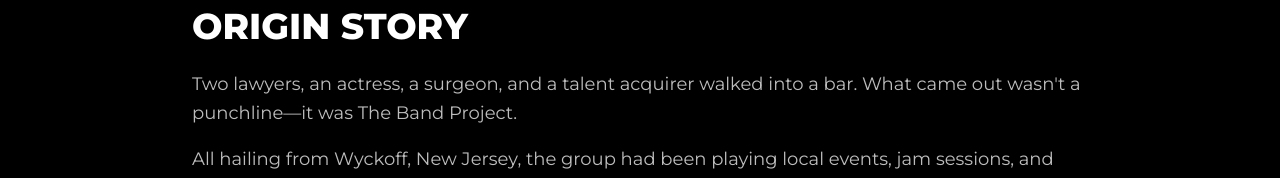
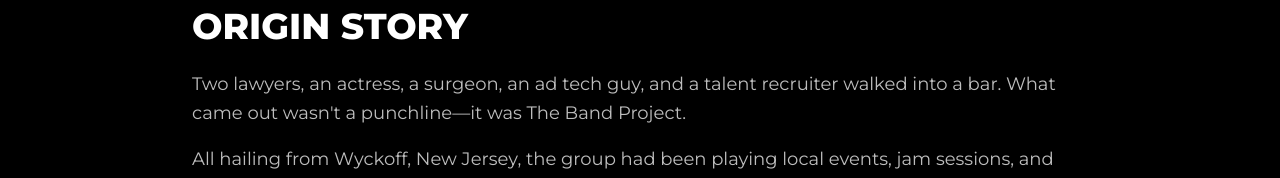
Before and after one commit to 84LIMITED/the-band-project-website, a Next.js app: page /background in a window 1280 px wide. Shown: the part 298-476 px from the top of the page. Built offline with nearby package versions, Linux system fonts and the light colour scheme; no server answers.

Commit message:
Update background page copy

```diff
--- a/app/background/page.tsx
+++ b/app/background/page.tsx
@@ -51,7 +51,7 @@
             <h2 className="text-3xl md:text-4xl font-extrabold mb-6 uppercase">Origin Story</h2>
             <div className="prose prose-invert max-w-none">
               <p className="text-lg text-secondary leading-relaxed mb-4">
-                Two lawyers, an actress, a surgeon, and a talent acquirer walked into a bar.
+                Two lawyers, an actress, a surgeon, an ad tech guy, and a talent recruiter walked into a bar.
                 What came out wasn&apos;t a punchline—it was The Band Project.
               </p>
               <p className="text-lg text-secondary leading-relaxed mb-4">
```
